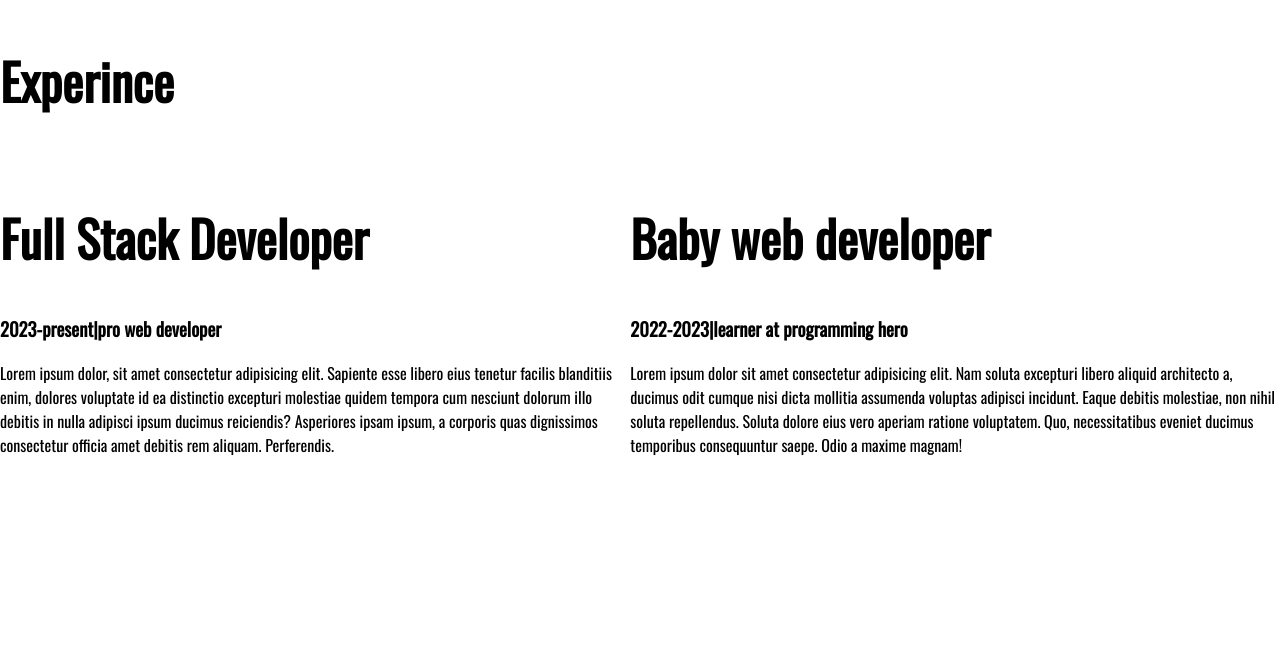
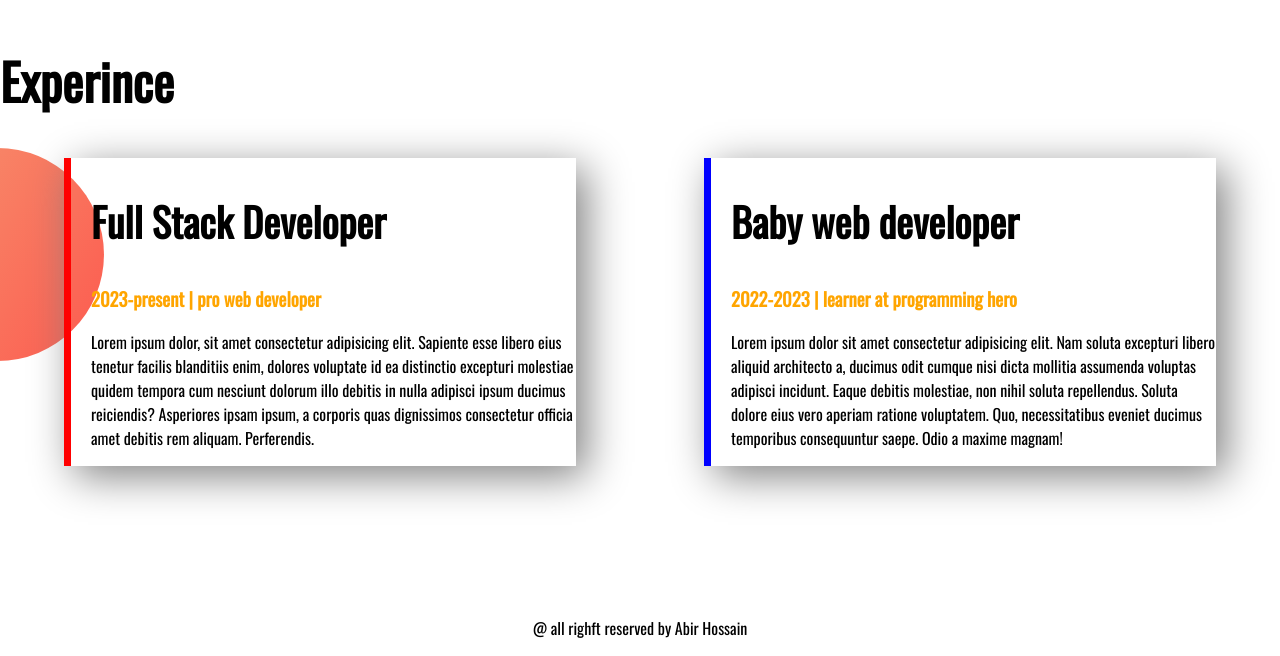
Before and after one commit to abirh0ssain/developer-portfolio, a plain HTML site: page index.html in a window 1280 px wide. Shown: the part 1174-1830 px from the top of the page. Before the commit the page ends 1797 px from the top, so only its background shows below. Drawn offline with nearby package versions, Linux system fonts and the light colour scheme.

Commit message:
done and dusted

```diff
--- a/index.html
+++ b/index.html
@@ -18,7 +18,7 @@
         <h1><span class="orange-color">Abir's</span> Portfolio </h1>
         <h3>This is my personal site</h3>
         <p>Lorem ipsum dolor sit amet consectetur, adipisicing elit. Iste, at! Culpa voluptatem facere voluptates, eligendi tempora quaerat delectus dolore corrupti quas, repellendus saepe aliquid magnam maiores, quae provident animi asperiores tempore laboriosam perspiciatis. Rerum incidunt, excepturi similique in veniam aliquid?</p>
-        <a class="link-btn" target="_blank" href="https://www.instagram.com/">CLICK ME</a>
+        <a class="link-btn" target="_blank" href="https://www.instagram.com/">HIRE ME</a>
     </div>
     <div class="half-width">
         <img src="images/my-bg2.png" alt="">
@@ -36,20 +36,23 @@
         <a class="link-btn"href="#">Download Resume</a>
     </div>
    </section>
-   <section>
+   <section class="experience-area">
     <h1>Experince</h1>
     <div class="flexible-content">
-        <div>
-            <h1>Full Stack Developer</h1>
-            <h3>2023-present|pro web developer</h3>
+        <div id="border1" class="experience">
+            <h2>Full Stack Developer</h2>
+            <h3 class="orange-color">2023-present | pro web developer</h3>
             <p>Lorem ipsum dolor, sit amet consectetur adipisicing elit. Sapiente esse libero eius tenetur facilis blanditiis enim, dolores voluptate id ea distinctio excepturi molestiae quidem tempora cum nesciunt dolorum illo debitis in nulla adipisci ipsum ducimus reiciendis? Asperiores ipsam ipsum, a corporis quas dignissimos consectetur officia amet debitis rem aliquam. Perferendis.</p>
         </div>
-        <div>
-            <h1>Baby web developer</h1>
-            <h3>2022-2023|learner at programming hero</h3>
+        <div id="border2"class="experience">
+            <h2>Baby web developer</h2>
+            <h3 class="orange-color">2022-2023 | learner at programming hero</h3>
             <p>Lorem ipsum dolor sit amet consectetur adipisicing elit. Nam soluta excepturi libero aliquid architecto a, ducimus odit cumque nisi dicta mollitia assumenda voluptas adipisci incidunt. Eaque debitis molestiae, non nihil soluta repellendus. Soluta dolore eius vero aperiam ratione voluptatem. Quo, necessitatibus eveniet ducimus temporibus consequuntur saepe. Odio a maxime magnam!</p>
         </div>
     </div>
    </section>
 </body>
+<footer>
+    <p>@ all righft reserved by Abir Hossain</p>
+</footer>
 </html>
--- a/style.css
+++ b/style.css
@@ -4,6 +4,9 @@
 }
 h1{
     font-size: 50px
+}
+h2{
+    font-size: 40px;
 }
 .orange-color{
     color: orange;
@@ -36,3 +39,24 @@
     background-repeat: no-repeat;
     background-position: right;
 }
+.experience{
+    width: 40%;
+    margin-left: 5%;
+    margin-right: 5%;
+    padding-left: 20px;
+    box-shadow: 10px 10px 40px gray;
+}
+.experience-area{
+    background-image: url(images/exp-bg.png);
+    background-repeat: no-repeat;
+    background-position: left;
+}
+#border1{
+    border-left: 7px solid red;
+}
+#border2{
+    border-left: 7px solid blue;
+}
+footer p{
+    text-align: center;
+}
```
